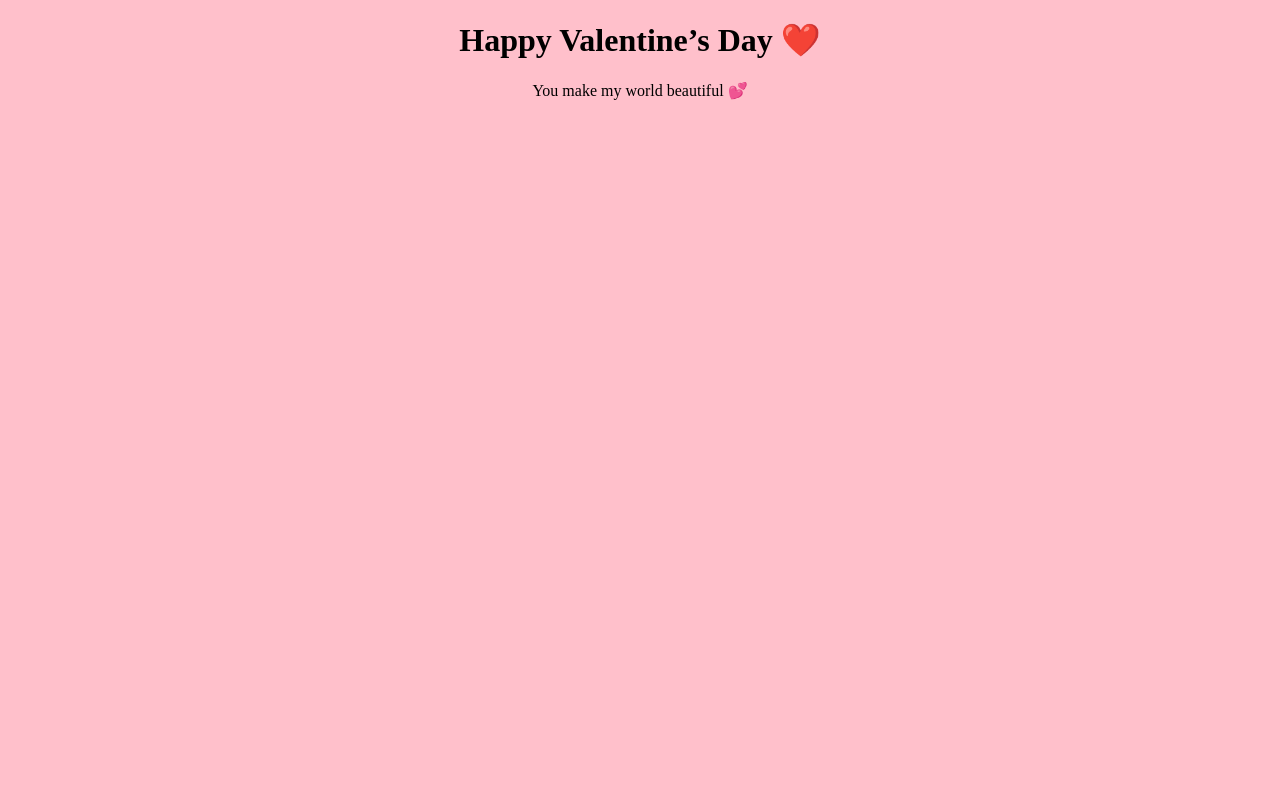
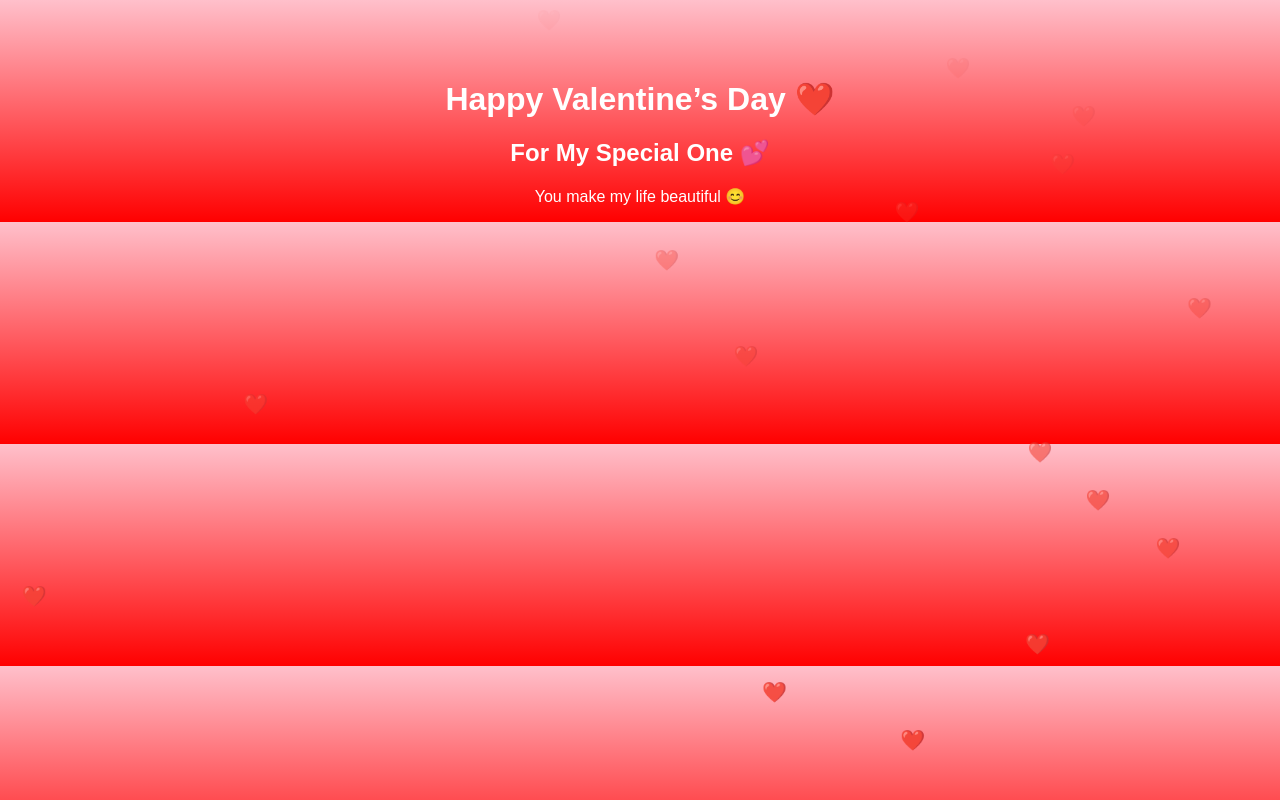
Before and after one commit to Deepikas1801/valentinea, a plain HTML site: page index.html in a window 1280 px wide. Drawn offline with Linux system fonts and the light colour scheme.

Commit message:
Update index.html

```diff
--- a/index.html
+++ b/index.html
@@ -2,11 +2,44 @@
 <html>
 <head>
 <title>Happy Valentine’s Day ❤️</title>
+<style>
+body {
+  background: linear-gradient(pink, red);
+  text-align: center;
+  font-family: Arial;
+  color: white;
+  overflow: hidden;
+}
+h1 { margin-top: 80px; }
+.heart {
+  position: fixed;
+  bottom: 0;
+  font-size: 20px;
+  animation: float 5s linear infinite;
+}
+@keyframes float {
+  0% { transform: translateY(0); opacity: 1; }
+  100% { transform: translateY(-100vh); opacity: 0; }
+}
+</style>
 </head>
-<body style="background:pink; text-align:center;">
+
+<body>
 
 <h1>Happy Valentine’s Day ❤️</h1>
-<p>You make my world beautiful 💕</p>
+<h2>For My Special One 💕</h2>
+<p>You make my life beautiful 😊</p>
+
+<script>
+setInterval(() => {
+  const heart = document.createElement("div");
+  heart.className = "heart";
+  heart.innerHTML = "❤️";
+  heart.style.left = Math.random() * 100 + "vw";
+  document.body.appendChild(heart);
+  setTimeout(() => heart.remove(), 5000);
+}, 300);
+</script>
 
 </body>
 </html>
```
